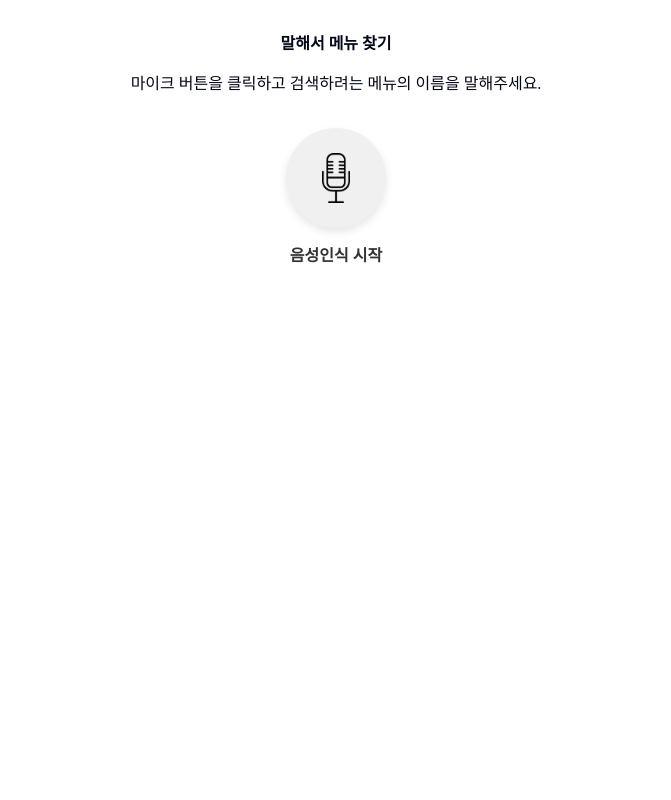
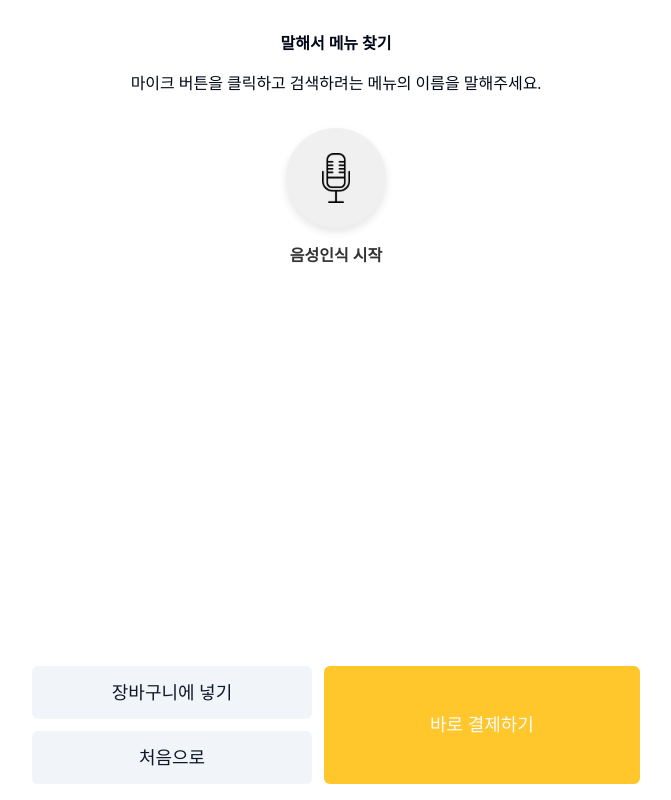
Before and after one commit to ktoo23/nowiki-test, a React (Vite) app: page /voice-test in a window 1280 px wide. Shown: the whole page, without its empty margins (304-975 px from the left). Built offline with nearby package versions, Linux system fonts and the light colour scheme.

Commit message:
Fix: 음성페이지 수정

```diff
--- a/src/component/menu-list/Header.tsx
+++ b/src/component/menu-list/Header.tsx
@@ -7,7 +7,7 @@ type Props = {
 
 const Header = ({ name, description }: Props) => {
   return (
-    <header>
+    <header className="grow text-left">
     <div className="h-[70px] flex items-center">
       <p className="font-bold text-[30px]">{name}</p>
       <p className="relative top-[-4px] text-[40px]">{getCategoryIcon(name)}</p>
--- a/src/component/voice/Voice.tsx
+++ b/src/component/voice/Voice.tsx
@@ -5,6 +5,8 @@ import Fuse from 'fuse.js'
 import menuData from '../../assets/data/menu.json'
 import { MenuItem } from '@/types/menu.interface'
 import VoiceSearchedMenuList from './VoiceSearchedMenuList'
+import { Button } from '@/components/ui/button'
+import { useNavigate } from 'react-router-dom'
 
 interface FuzeItem {
     item: MenuItem
@@ -16,6 +18,7 @@ const Voice = () => {
     const [dots, setDots] = useState('')
     const [searchResults, setSearchResults] = useState<FuzeItem[]>([])
     const [selectedMenuItems, setSelectedMenuItems] = useState<MenuItem[]>([])
+    const navigate = useNavigate();
 
     const recommendedMenu = [
         {
@@ -93,6 +96,8 @@ const Voice = () => {
                 padding: '2rem',
                 maxWidth: '600px',
                 margin: '0 auto',
+                paddingBottom: '160px',
+                position: 'relative'
             }}
         >
             <h1 style={{ marginBottom: '1rem', fontWeight: '600' }}>말해서 메뉴 찾기</h1>
@@ -185,6 +190,16 @@ const Voice = () => {
                     )}
                 </div>
             )}
+            {/** 아래부터 새로 추가 */}
+            <div className='max-w-screen-sm fixed bottom-0 left-2/1 p-4 flex w-full h-[150px] justify-around bg-white'>
+                <div className='mr-3 flex flex-col w-[280px]'>
+                    <Button variant="secondary" className='mb-3 h-[70px] text-lg'>장바구니에 넣기</Button>
+                    <Button variant="secondary" className='h-[70px] text-lg' onClick={() => navigate('/menus')}>처음으로</Button>
+                </div>
+                <div className='grow'>
+                    <Button className='w-full h-full bg-mc_yellow hover:bg-mc_yellow text-lg' onClick={() => navigate("/order-history", { state: selectedMenuItems[0] })}>바로 결제하기</Button>
+                </div>
+            </div>
         </div>
     )
 }
--- a/src/component/voice/VoiceBtn.tsx
+++ b/src/component/voice/VoiceBtn.tsx
@@ -8,7 +8,7 @@ const VoiceBtn = () => {
 
   return (
     <div className="flex items-center">
-      <Button className="bg-mc_yellow text-black" onClick={() => navigate('/voice-order')}>
+      <Button className="bg-mc_yellow text-black" onClick={() => navigate('/voice-test')}>
         <p>음성으로 주문하기</p>
       </Button>
     </div>
--- a/src/pages/MainPage.tsx
+++ b/src/pages/MainPage.tsx
@@ -39,13 +39,6 @@ const MainPage: React.FC = () => {
                         <AvatarImage src={WIKI_FAIRY_URL} />
                     </Avatar>
                 </Button>
-                <Button
-                    variant='outline'
-                    className='w-[80%] h-20 bg-mc_yellow'
-                    onClick={() => naviate('/voice-test')}
-                >
-                    음성인식
-                </Button>
             </div>
         </section>
     )
```
